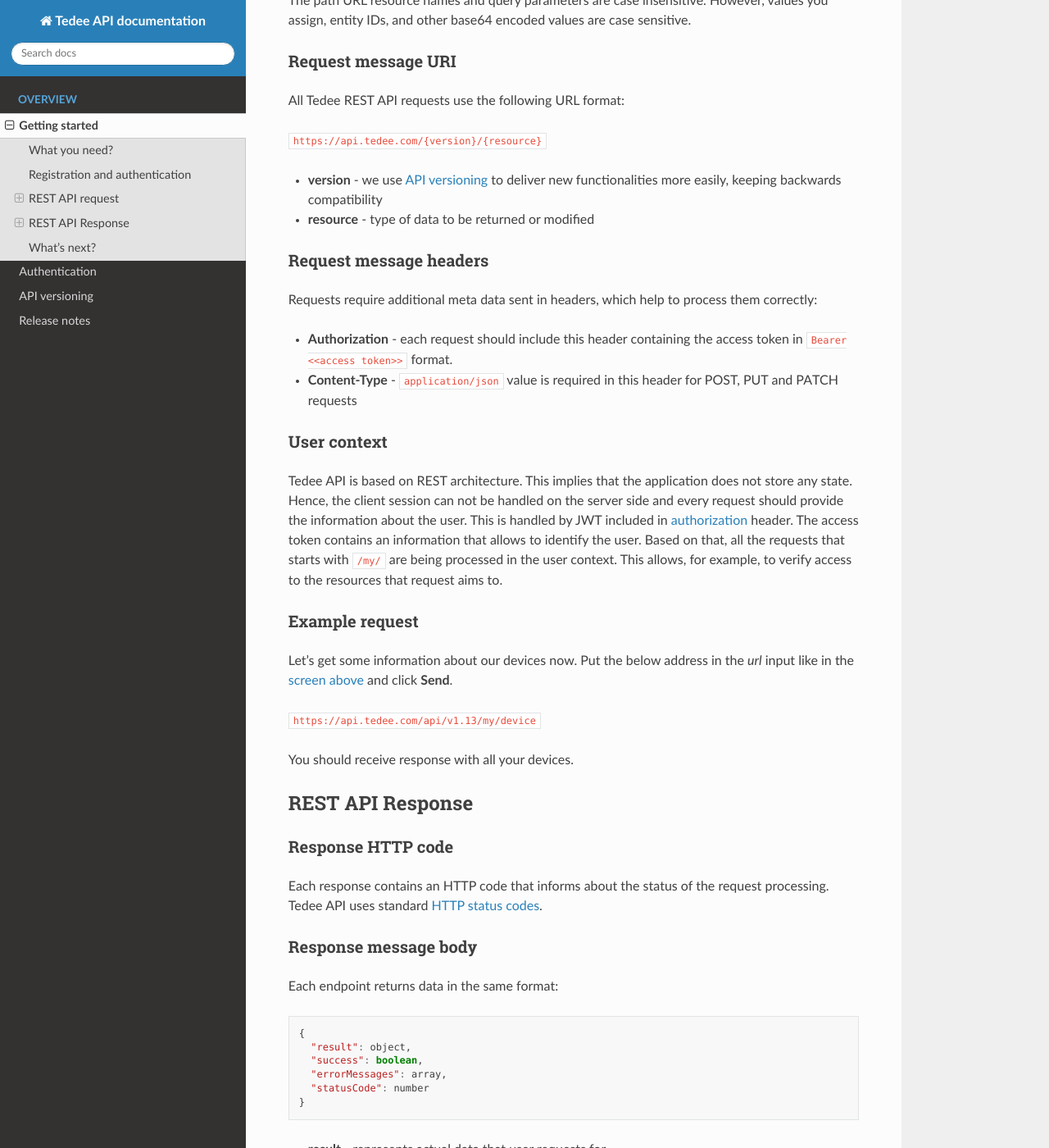
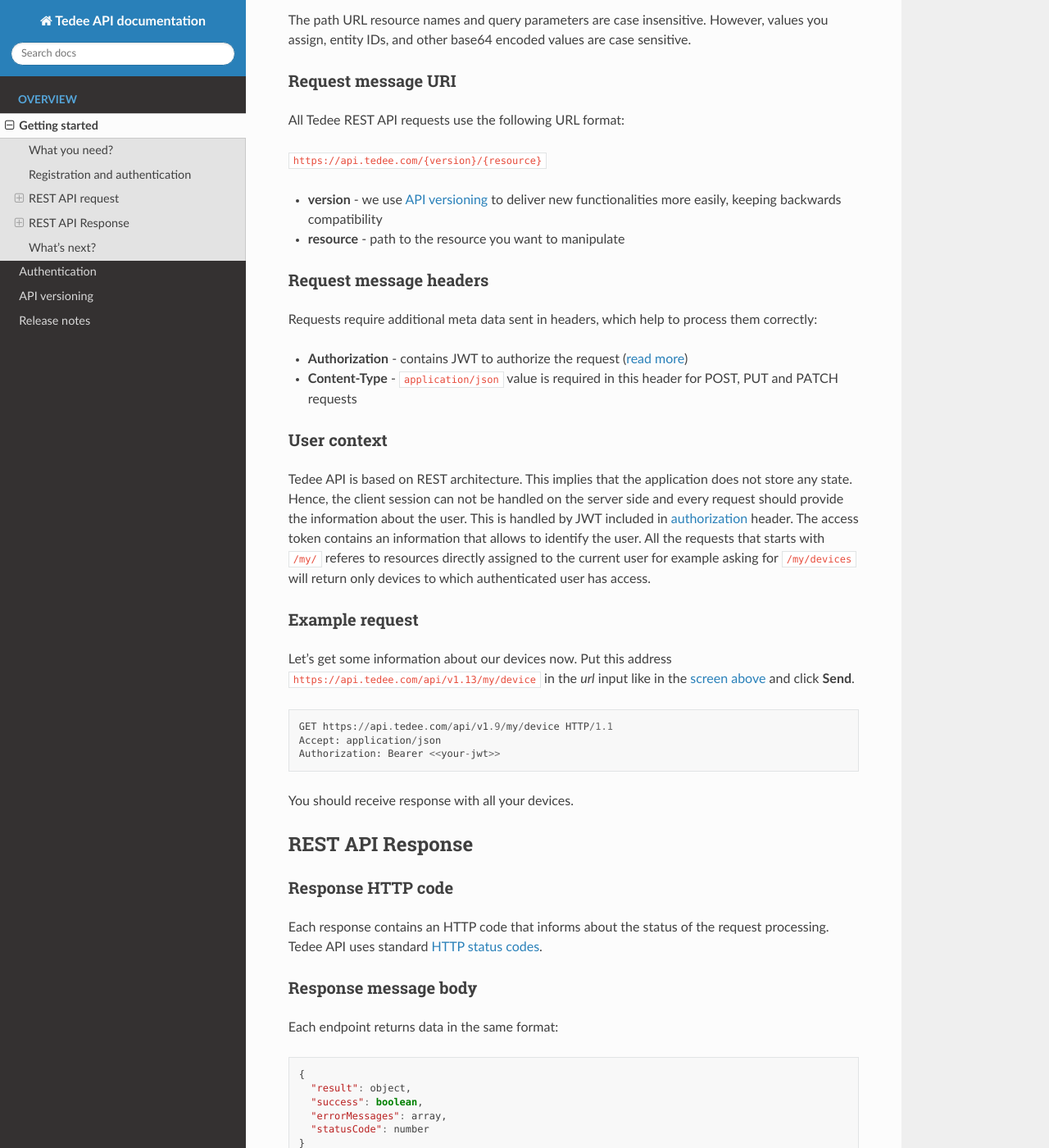
Before and after one commit to tedee-com/tedee-api-doc, a Sphinx documentation site: the page built from docs/source/getting-started.rst, in a window 1280 px wide and 1400 px high, scrolled down 911 px. Shown: the whole window at 82% size. Built offline with Sphinx 7.4.7 and the Read the Docs theme 2.0.0, drawn with Linux system fonts in a browser that asks for light colours; some of the changed text lies outside the part shown.

Commit message:
smal changes in geting-started

```diff
--- a/docs/source/getting-started.rst
+++ b/docs/source/getting-started.rst
@@ -14,7 +14,7 @@ You'll need:
 Registration and authentication
 -------------------------------
 
-Since every action exposed on this API is related to user's devices or account, it's required to authenticate all requests. The process of authentication is described in dedicated :doc:`section <authentication>`, however for now we'll just need to `get JWT` (described in mentioned section). Once we've got our access token we can use Postman to make authenticated request to the API.
+Before you can use the API you must create an account first. This can be done using the mobile tedee app or using the `registration page <https://tedee.b2clogin.com/tedee.onmicrosoft.com/oauth2/v2.0/authorize?p=B2C_1A_Signup&client_id=02106b82-0524-4fd3-ac57-af774f340979&nonce=defaultNonce&redirect_uri=https%3A%2F%2Fjwt.ms&scope=openid&response_type=id_token&prompt=login>`_. Every request requires authentication token. The process of authentication is described in dedicated :doc:`section <authentication>`, however for now we'll just need to `get JWT` (described in mentioned section). Once we've got our access token we can use Postman to make authenticated request.
 
 To do this open Postman and go to Authorization tab.
 
@@ -41,7 +41,7 @@ All Tedee REST API requests use the following URL format:
 ``|apiUrl|/{version}/{resource}``
 
 * **version** - we use :doc:`API versioning <api-versioning>` to deliver new functionalities more easily, keeping backwards compatibility
-* **resource** - type of data to be returned or modified
+* **resource** - path to the resource you want to manipulate
 
 Request message headers
 ^^^^^^^^^^^^^^^^^^^^^^^
@@ -50,7 +50,7 @@ Requests require additional meta data sent in headers, which help to process the
 
 .. _`authorization-header`:
 
-* **Authorization** - each request should include this header containing the access token in ``Bearer <<access token>>`` format.
+* **Authorization** - contains JWT to authorize the request (:doc:`read more <authentication>`)
 * **Content-Type** - ``application/json`` value is required in this header for POST, PUT and PATCH requests
 
 User context
@@ -59,15 +59,19 @@ User context
 Tedee API is based on REST architecture. This implies that the application does not store any state.
 Hence, the client session can not be handled on the server side and every request should provide the information about the user.
 This is handled by JWT included in :ref:`authorization <authorization-header>` header. The access token contains an information that allows to identify the user.
-Based on that, all the requests that starts with ``/my/`` are being processed in the user context. This allows, for example, to verify access to the resources that request aims to.
+All the requests that starts with ``/my/`` referes to resources directly assigned to the current user for example asking for ``/my/devices`` will return only devices to which authenticated user has access.
 
 Example request
 ^^^^^^^^^^^^^^^^
 
 Let's get some information about our devices now.
-Put the below address in the `url` input like in the :ref:`screen above <postman-screen>` and click **Send**.
+Put this address ``|apiUrl|/api/v1.13/my/device`` in the `url` input like in the :ref:`screen above <postman-screen>` and click **Send**.
 
-``|apiUrl|/api/v1.13/my/device``
+.. code-block::
+
+ GET |apiUrl|/api/v1.9/my/device HTTP/1.1
+ Accept: application/json
+ Authorization: Bearer <<your-jwt>>
 
 You should receive response with all your devices.
 
```
Also changed, not shown: other parts of docs/source/getting-started.rst (+1 -4 lines).
